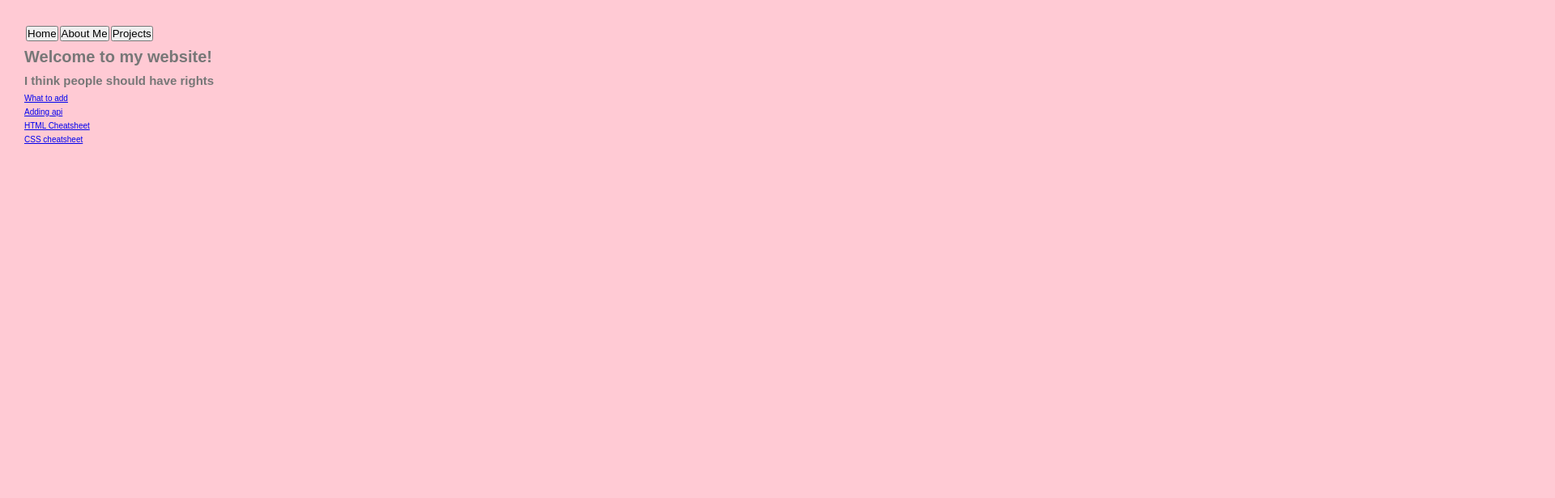
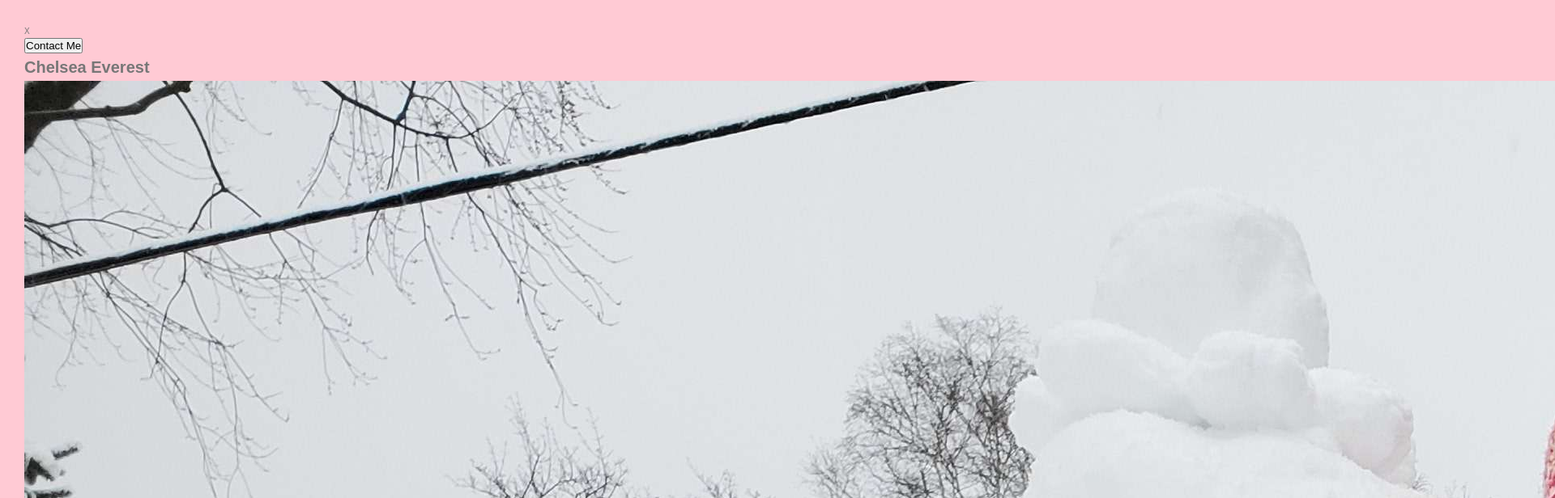
Before and after one commit to everest787/website, a React (Create React App) app: page / in a window 1280 px wide. Shown: the top 616 px of the page at 81% size, 1920 px wide, since content can reach past the window. Built offline with nearby package versions, Linux system fonts and the light colour scheme.

Commit message:
Initial html layout

```diff
--- a/package.json
+++ b/package.json
@@ -2,7 +2,6 @@
   "name": "website",
   "version": "0.1.0",
   "private": true,
-  "proxy": "http://localhost:3001",
   "dependencies": {
     "@testing-library/jest-dom": "^5.16.5",
     "@testing-library/react": "^13.4.0",
--- a/src/pages/Layout.js
+++ b/src/pages/Layout.js
@@ -1,4 +1,5 @@
 import { Outlet, useNavigate } from "react-router-dom";
+import snowmanPicture from '../img/Snowman.jpg';
 
 function Layout() {
   let navigate = useNavigate();
@@ -13,6 +14,25 @@ function Layout() {
   }
   return (
     <>
+    <div className="container">
+      <header className="header">
+        <div className="header__navigation">
+          X
+        </div>
+        <button className="header__contact">Contact Me</button>
+      </header>
+      <div className="content">
+        <main className="personal">
+          <h1 className="personal__name">
+            Chelsea Everest
+          </h1>
+          <figure className="personal__photo">
+            <img src={snowmanPicture} alt="Snowman and I" className="main__photo"/>
+          </figure>
+        </main>
+
+      </div>
+    </div>
       <nav>
         <table>
           <tr>
--- a/src/sass/base/_base.scss
+++ b/src/sass/base/_base.scss
@@ -16,3 +16,7 @@ body {
     padding: 3rem;
     background-color: $color-primary;
 }
+
+.container {
+    display: grid;
+}
```
Also changed, not shown: src/img/Snowman.jpg (added).
